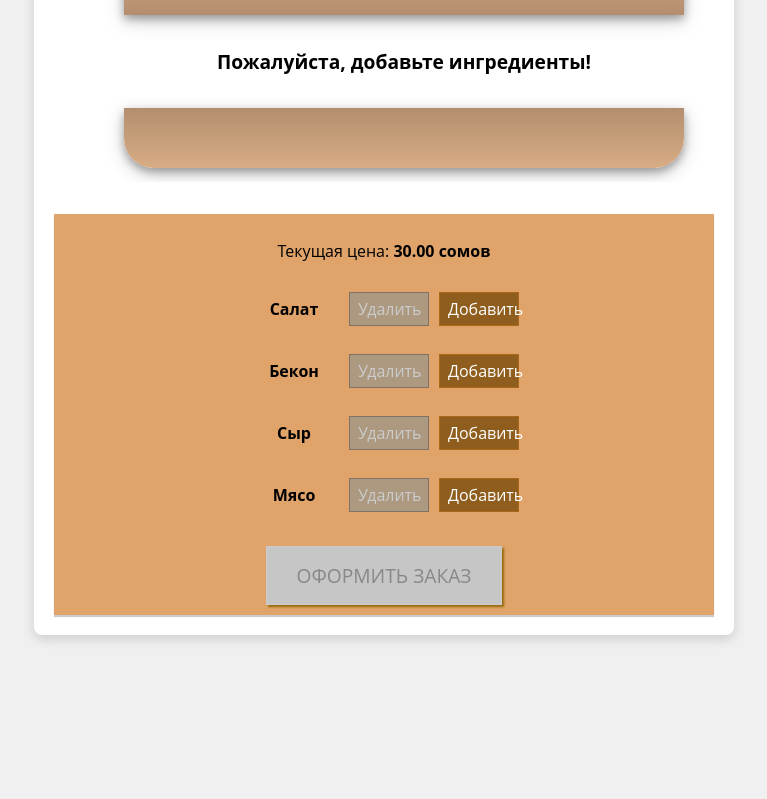
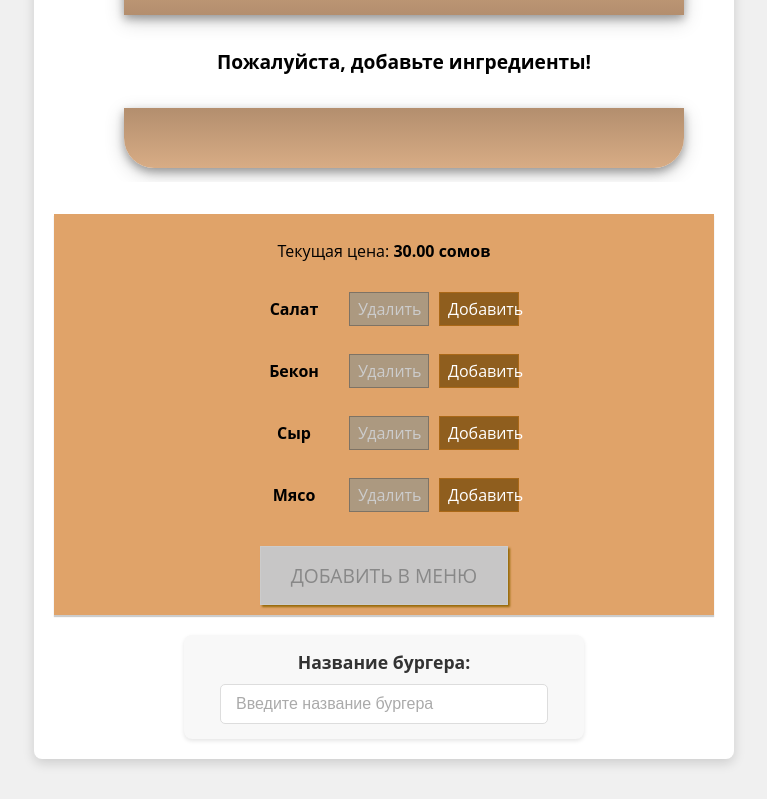
Before and after one commit to SSS03X/-, a React (Create React App) app: page / in a window 1280 px wide. Shown: the part 510-1309 px from the top of the page, without its empty margins (256-1023 px from the left). Before the commit the page ends 1185 px from the top, so only its background shows below. Built offline with nearby package versions, Linux system fonts and the light colour scheme.

Commit message:
Feature: Updated ingredient prices and integrated Firebase

```diff
--- a/package.json
+++ b/package.json
@@ -7,6 +7,7 @@
     "@testing-library/jest-dom": "^6.6.3",
     "@testing-library/react": "^16.3.0",
     "@testing-library/user-event": "^13.5.0",
+    "firebase": "^11.8.1",
     "react": "^19.1.0",
     "react-dom": "^19.1.0",
     "react-scripts": "5.0.1",
--- a/src/components/BuildControls/BuildControls.js
+++ b/src/components/BuildControls/BuildControls.js
@@ -11,6 +11,7 @@ const BuildControls = ({
   price,
   purchasable,
   orderNow,
+  orderButtonText,
 }) => {
   return (
     <div className={classes.BuildControls}>
@@ -33,7 +34,7 @@ const BuildControls = ({
         disabled={!purchasable}
         onClick={orderNow}
       >
-        ОФОРМИТЬ ЗАКАЗ
+        {orderButtonText}
       </button>
     </div>
   );
@@ -46,6 +47,7 @@ BuildControls.propTypes = {
   price: PropTypes.number.isRequired,
   purchasable: PropTypes.bool.isRequired,
   orderNow: PropTypes.func.isRequired,
+  orderButtonText: PropTypes.string,
 };
 
 export default BuildControls;
--- /dev/null
+++ b/src/components/BurgerNameInput/BurgerNameInput.js
@@ -0,0 +1,23 @@
+import React from 'react';
+import PropTypes from 'prop-types';
+import classes from './BurgerNameInput.module.css';
+
+const BurgerNameInput = ({ burgerName, onNameChange }) => (
+  <div className={classes.BurgerNameInput}>
+    <label htmlFor="burgerName">Название бургера:</label>
+    <input
+      type="text"
+      id="burgerName"
+      value={burgerName}
+      onChange={onNameChange}
+      placeholder="Введите название бургера"
+    />
+  </div>
+);
+
+BurgerNameInput.propTypes = {
+  burgerName: PropTypes.string.isRequired,
+  onNameChange: PropTypes.func.isRequired,
+};
+
+export default BurgerNameInput;
--- /dev/null
+++ b/src/components/BurgerNameInput/BurgerNameInput.module.css
@@ -0,0 +1,39 @@
+.BurgerNameInput {
+    margin-top: 20px;
+    padding: 15px;
+    background-color: #f8f8f8;
+    border-radius: 8px;
+    box-shadow: 0 2px 4px rgba(0, 0, 0, 0.1);
+    display: flex;
+    flex-direction: column;
+    align-items: center;
+    width: 90%;
+    max-width: 400px;
+    box-sizing: border-box;
+}
+
+.BurgerNameInput label {
+    font-weight: bold;
+    margin-bottom: 10px;
+    color: #333;
+    font-size: 1.1em;
+}
+
+.BurgerNameInput input {
+    width: 80%;
+    padding: 10px 15px;
+    border: 1px solid #ddd;
+    border-radius: 5px;
+    font-size: 1em;
+    outline: none;
+    transition: border-color 0.3s ease;
+}
+
+.BurgerNameInput input:focus {
+    border-color: #e0a369;
+    box-shadow: 0 0 0 2px rgba(224, 163, 105, 0.2);
+}
+
+.BurgerNameInput input::placeholder {
+    color: #aaa;
+}
--- a/src/constants.js
+++ b/src/constants.js
@@ -9,10 +9,10 @@ import bunBottomImage from './assets/bun-bottom.png';
 export const BASE_BURGER_PRICE = 30;
 
 export const INGREDIENTS = [
-    { id: '1', name: 'Салат', price: 5, type: 'salad' },
-    { id: '2', name: 'Бекон', price: 10, type: 'bacon' },
-    { id: '3', name: 'Сыр', price: 7, type: 'cheese' },
-    { id: '4', name: 'Мясо', price: 15, type: 'meat' }
+    { id: '1', name: 'Салат', price: 10, type: 'salad' },
+    { id: '2', name: 'Бекон', price: 60, type: 'bacon' },
+    { id: '3', name: 'Сыр', price: 50, type: 'cheese' },
+    { id: '4', name: 'Мясо', price: 80, type: 'meat' }
 ];
 
 export const BUN_IMAGES = {
--- /dev/null
+++ b/src/firebase.js
@@ -0,0 +1,17 @@
+import { initializeApp } from 'firebase/app';
+import { getDatabase } from 'firebase/database';
+
+const firebaseConfig = {
+  apiKey: "AIzaSyD6y05GuKooFKzes3-km1-5254OBOJkxFo",
+  authDomain: "burger-c5b06.firebaseapp.com",
+  projectId: "burger-c5b06",
+  storageBucket: "burger-c5b06.firebasestorage.app",
+  messagingSenderId: "288963655402",
+  appId: "1:288963655402:web:31607d09621c53e35b8993",
+  measurementId: "G-N2L45WMMSD"
+};
+
+const app = initializeApp(firebaseConfig);
+const database = getDatabase(app);
+
+export { database };
--- a/src/pages/BurgerBuilder.js
+++ b/src/pages/BurgerBuilder.js
@@ -3,7 +3,9 @@ import Burger from '../components/Burger/Burger';
 import BuildControls from '../components/BuildControls/BuildControls';
 import { INGREDIENTS, BASE_BURGER_PRICE } from '../constants';
 import Layout from '../components/Layout/Layout';
-// import Modal from '../components/UI/Modal/Modal'; // ЭТА СТРОКА УБРАНА
+import BurgerNameInput from '../components/BurgerNameInput/BurgerNameInput';
+import { database } from '../firebase';
+import { ref, push } from 'firebase/database';
 
 const calculateTotalPrice = (currentIngredients) => {
   let price = BASE_BURGER_PRICE;
@@ -23,7 +25,7 @@ const BurgerBuilder = () => {
 
   const [totalPrice, setTotalPrice] = useState(BASE_BURGER_PRICE);
   const [purchasable, setPurchasable] = useState(false);
-  // const [purchasing, setPurchasing] = useState(false); // ЭТО СОСТОЯНИЕ УБРАНО
+  const [burgerName, setBurgerName] = useState('');
 
   useEffect(() => {
     const updatedPrice = calculateTotalPrice(ingredients);
@@ -31,8 +33,8 @@ const BurgerBuilder = () => {
     const sum = Object.keys(ingredients)
       .map((key) => ingredients[key])
       .reduce((sum, el) => sum + el, 0);
-    setPurchasable(sum > 0);
-  }, [ingredients]);
+    setPurchasable(sum > 0 && burgerName.trim() !== '');
+  }, [ingredients, burgerName]);
 
   const addIngredientHandler = useCallback((type) => {
     setIngredients((prevIngredients) => {
@@ -55,14 +57,33 @@ const BurgerBuilder = () => {
     });
   }, []);
 
-  // const purchaseHandler = () => { setPurchasing(true); }; // ЭТА ФУНКЦИЯ УБРАНА
-  // const purchaseCancelHandler = () => { setPurchasing(false); }; // ЭТА ФУНКЦИЯ УБРАНА
+  const handleNameChange = useCallback((event) => {
+    setBurgerName(event.target.value);
+  }, []);
 
-  // Новая, простая функция, которая ничего не делает, пока не будет модального окна
-  const purchaseHandler = () => {
-    alert('Оформить заказ!'); // Простое сообщение
+  const addBurgerToMenuHandler = async () => {
+    const order = {
+      ingredients: ingredients,
+      price: totalPrice,
+      name: burgerName.trim(),
+      timestamp: new Date().toISOString(),
+    };
+
+    try {
+      const burgersRef = ref(database, 'burgers');
+      await push(burgersRef, order);
+      alert('Бургер добавлен в меню!');
+      setIngredients({
+        salad: 0,
+        bacon: 0,
+        cheese: 0,
+        meat: 0,
+      });
+      setBurgerName('');
+    } catch (error) {
+      alert('Ошибка при добавлении бургера: ' + error.message);
+    }
   };
-
 
   const disabledInfo = { ...ingredients };
   for (let key in disabledInfo) {
@@ -71,10 +92,6 @@ const BurgerBuilder = () => {
 
   return (
     <Layout>
-      {/* <Modal show={purchasing} modalClosed={purchaseCancelHandler}> */}
-        {/* Здесь был код модального окна, теперь его нет */}
-      {/* </Modal> */}
-
       <Burger ingredients={ingredients} />
 
       <BuildControls
@@ -82,8 +99,13 @@ const BurgerBuilder = () => {
         ingredientRemoved={removeIngredientHandler}
         disabledInfo={disabledInfo}
         price={totalPrice}
-        purchasable={purchasable}
-        orderNow={purchaseHandler}
+        purchasable={purchasable && burgerName.trim() !== ''}
+        orderNow={addBurgerToMenuHandler}
+        orderButtonText="ДОБАВИТЬ В МЕНЮ"
+      />
+      <BurgerNameInput
+        burgerName={burgerName}
+        onNameChange={handleNameChange}
       />
     </Layout>
   );
```
Also changed, not shown: 1 other file (tests, documents, lock files or other folders).
